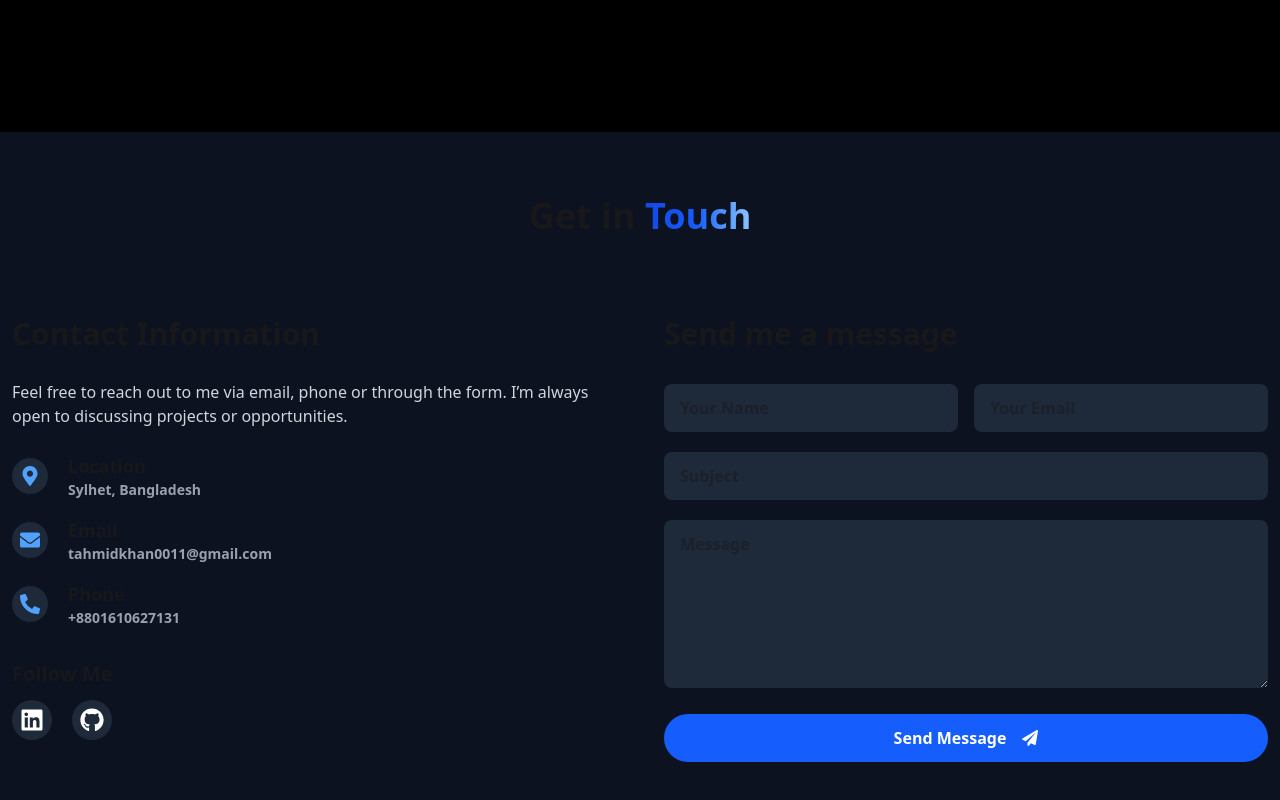
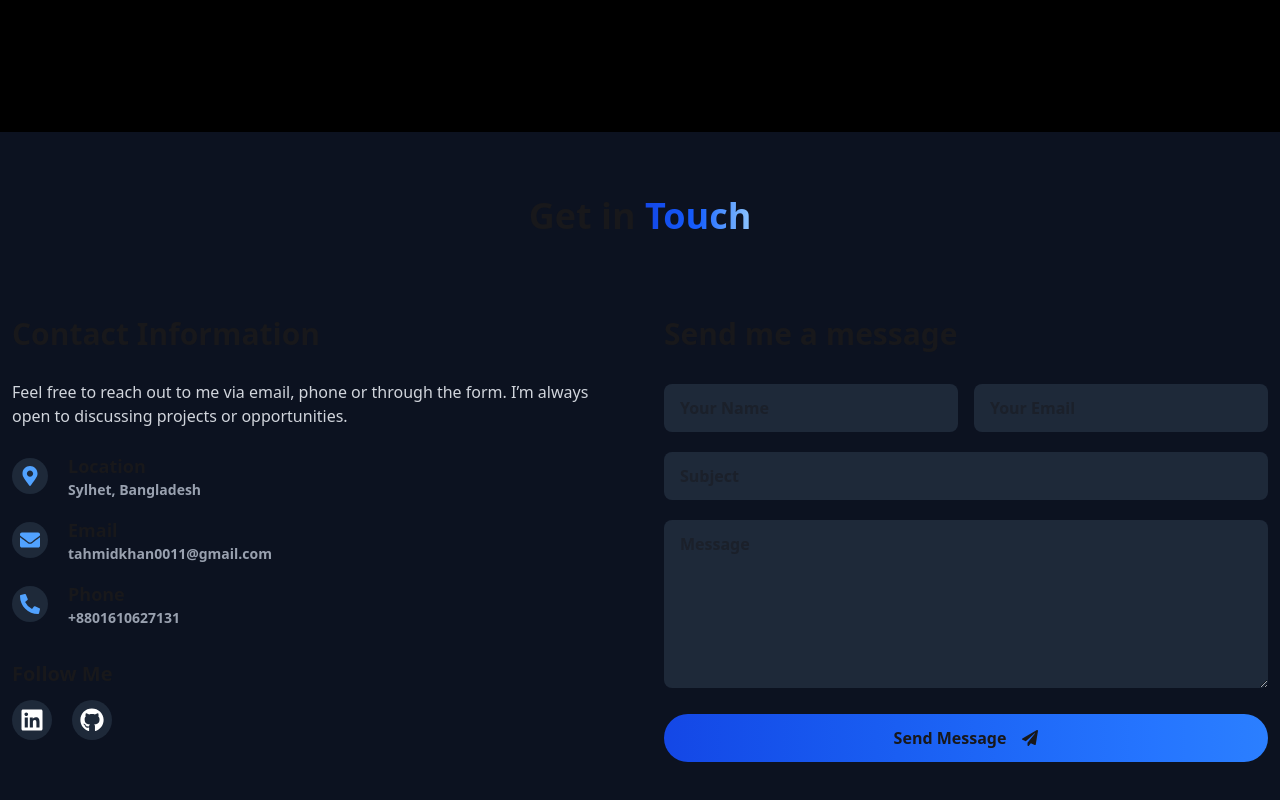
Before and after one commit to tahmid-khan-hub/my-portfolio-nextjs, a Next.js app: page / in a window 1280 px wide. Shown: the part 4438-5238 px from the top of the page. Built offline with nearby package versions, Linux system fonts and the light colour scheme.

Commit message:
updated contact section button style

```diff
--- a/src/components/Contact.tsx
+++ b/src/components/Contact.tsx
@@ -105,7 +105,7 @@ const Contact = () => {
             {/* Button */}
             <button
             type="submit"
-            className="flex w-full justify-center items-center bg-blue-600 text-white font-semibold px-6 py-3 rounded-3xl hover:bg-blue-700 transition-colors"
+            className="flex font-semibold w-full justify-center items-center bg-gradient-to-r from-blue-700 to-blue-500 hover:from-blue-800 hover:to-blue-800 transition px-6 py-3 rounded-3xl "
             >
             Send Message
             <FaPaperPlane className="ml-4" />
```
